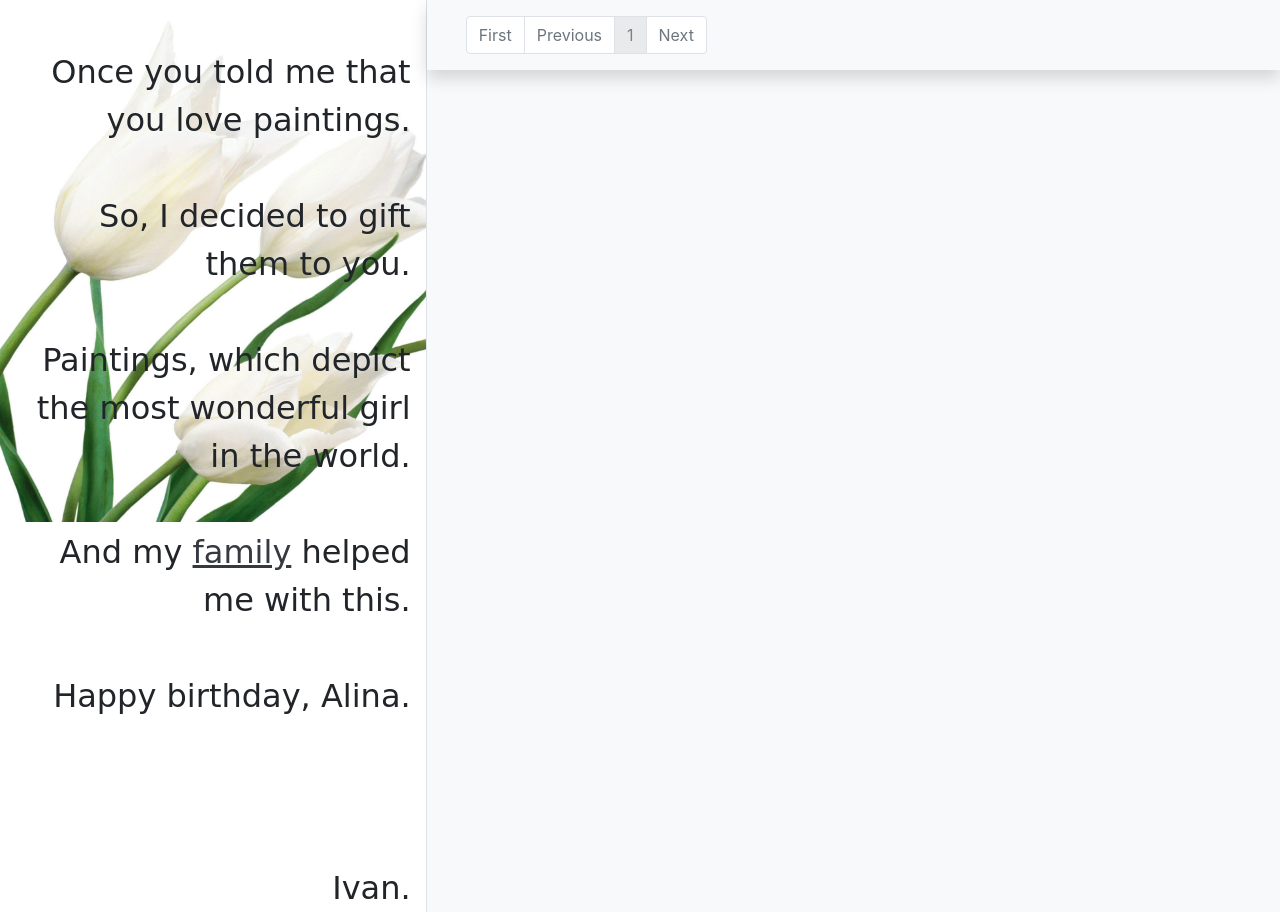
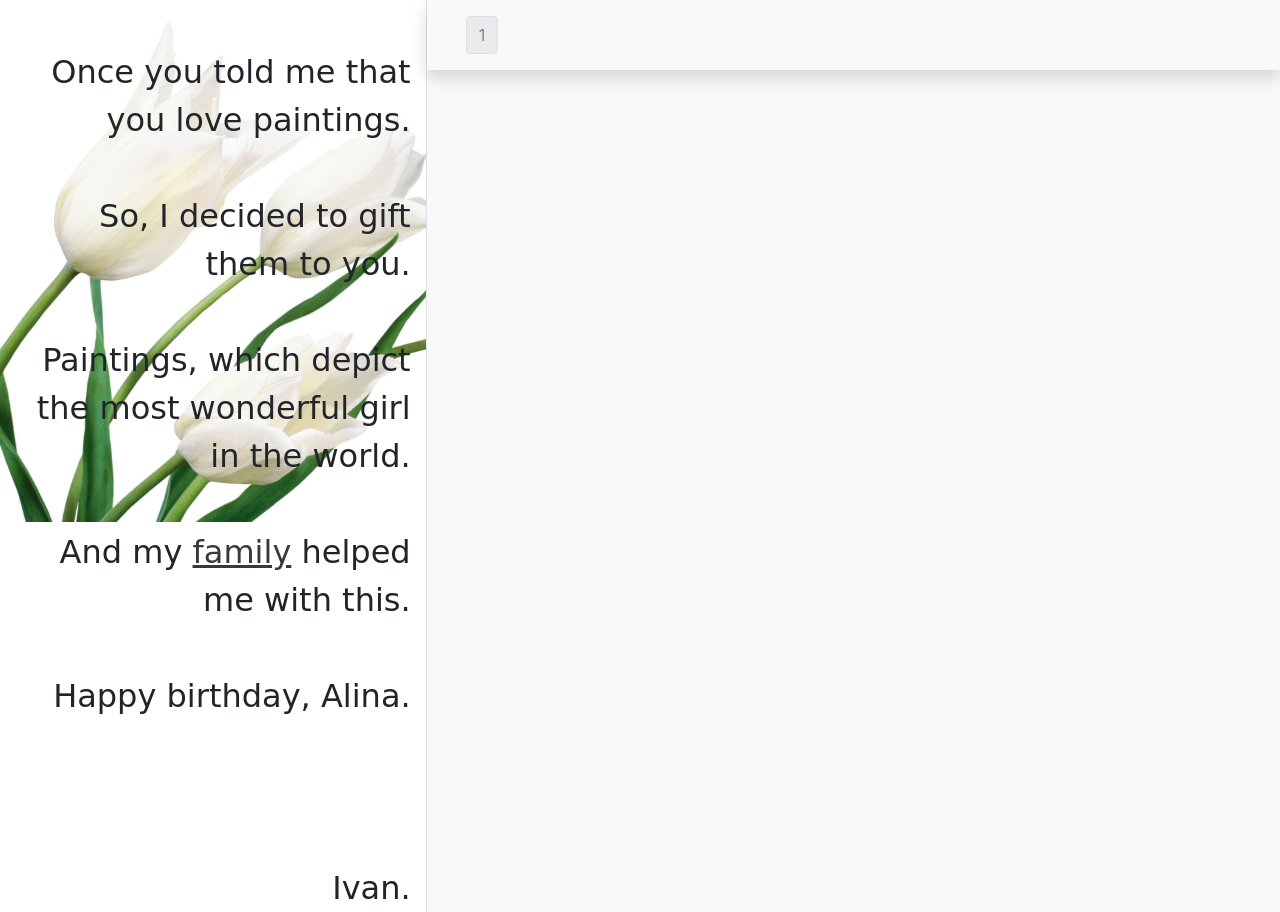
Before and after one commit to yaquake/birthday_present, a Django app: a page that uses main/templates/index.html in a window 1280 px wide. Run offline with Django 3.2, Linux system fonts and the light colour scheme; data that the repository does not hold is empty; some libraries are stand-ins or nearby versions; some web fonts are replaced.

Commit message:
Design fixes

```diff
--- a/main/templates/index.html
+++ b/main/templates/index.html
@@ -144,12 +144,12 @@
                         <ul class="pagination justify-content-left">
 
                             {% if not paintings.has_previous %}
-                                <li class="page-item disabled">
-                                    <span class="page-link">First</span>
-                                </li>
-                                <li class="page-item disabled">
-                                    <span class="page-link">Previous</span>
-                                </li>
+{#                                <li class="page-item disabled">#}
+{#                                    <span class="page-link">First</span>#}
+{#                                </li>#}
+{#                                <li class="page-item disabled">#}
+{#                                    <span class="page-link">Previous</span>#}
+{#                                </li>#}
                             {% elif paintings.has_previous %}
 
                                 <li class="page-item">
@@ -181,7 +181,7 @@
                                 </li>
 
                             {% elif not paintings.has_next %}
-                                <li class="page-item disabled"><span class="page-link">Next</span></li>
+{#                                <li class="page-item disabled"><span class="page-link">Next</span></li>#}
                             {% endif %}
                         </ul>
                     </nav>
```
